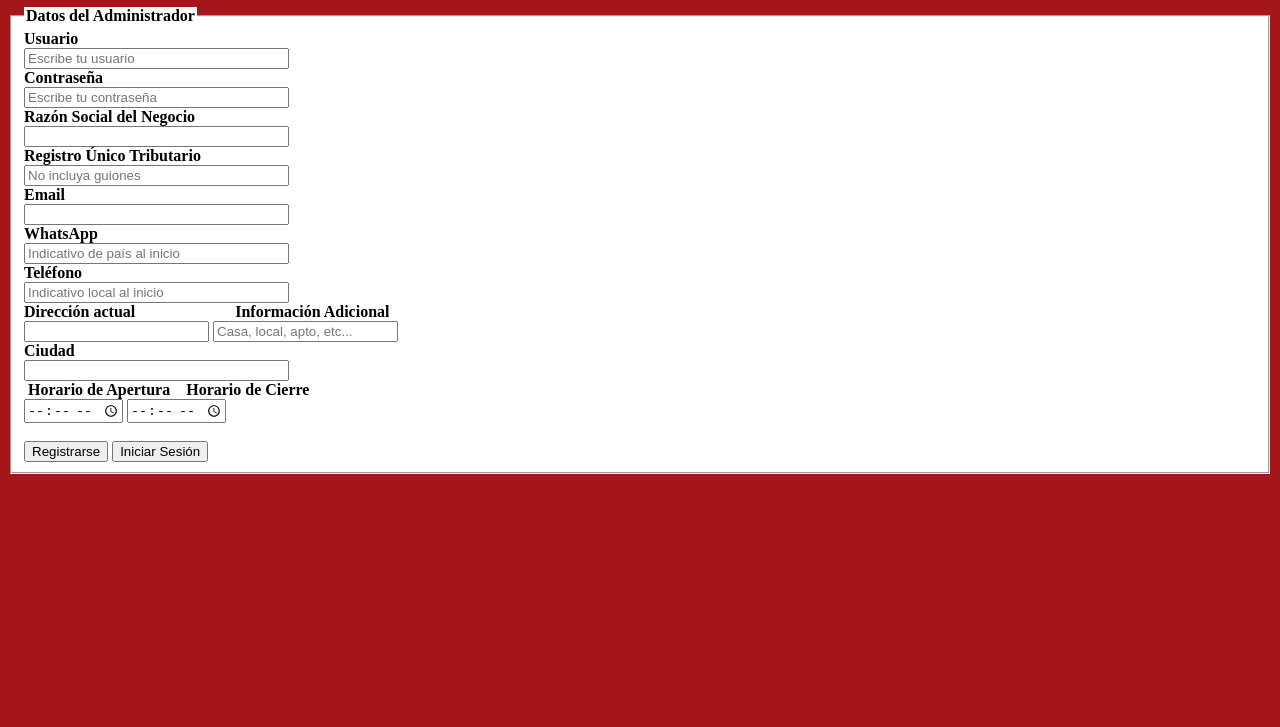
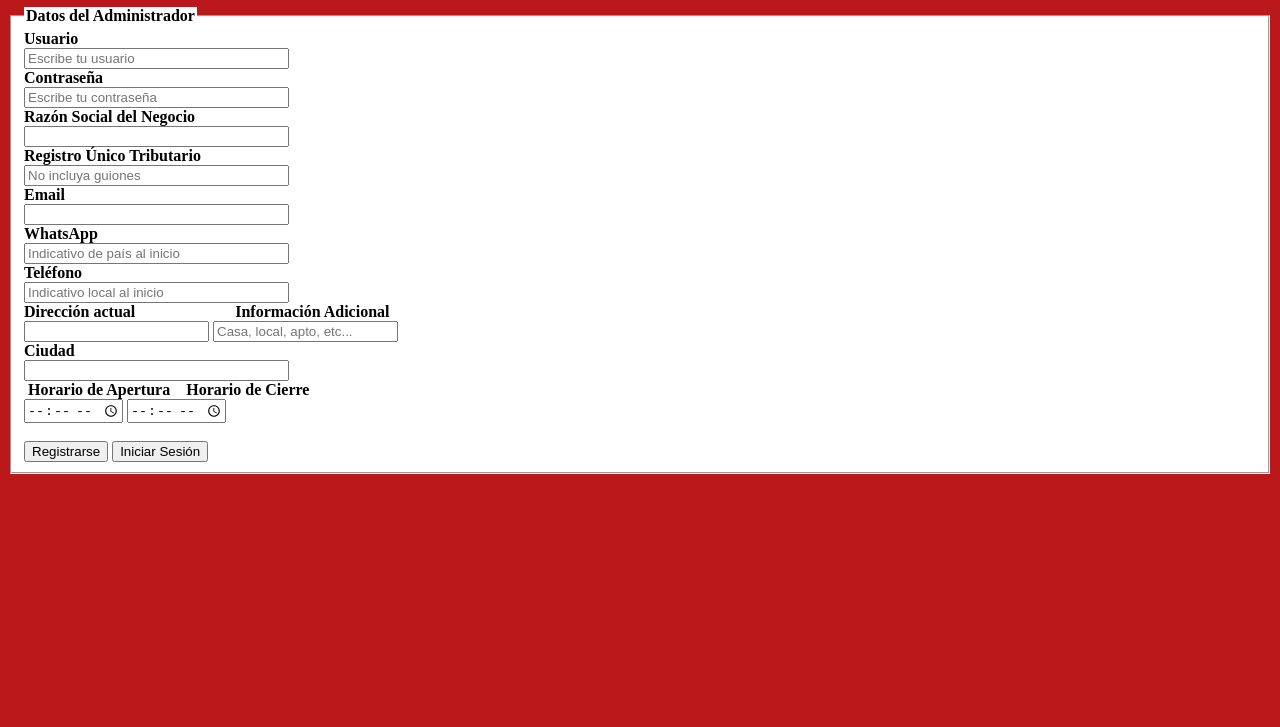
Before and after one commit to gartore/jalach-app, a plain HTML site: page Producto/frontend/Register form.html in a window 1280 px wide. Shown: the part 73-800 px from the top of the page. Drawn offline with Linux system fonts and the light colour scheme.

Commit message:
Coloración al formulario de registro

```diff
--- a/Producto/frontend/Register form.html
+++ b/Producto/frontend/Register form.html
@@ -6,7 +6,7 @@
     <meta name="viewport" content="width=device-width, initial-scale=1.0">
     <title>Registro en Jalach</title>
 </head>
-<body style="background-color: #A4161A;">
+<body style="background-color: #BA181B;">
     <h1 style="color: black;">Formulario de Registro </h1>
     <form method="POST" action="mi_servidor" autocomplete="on">
         <fieldset style="color:black;background-color: white;">
```
